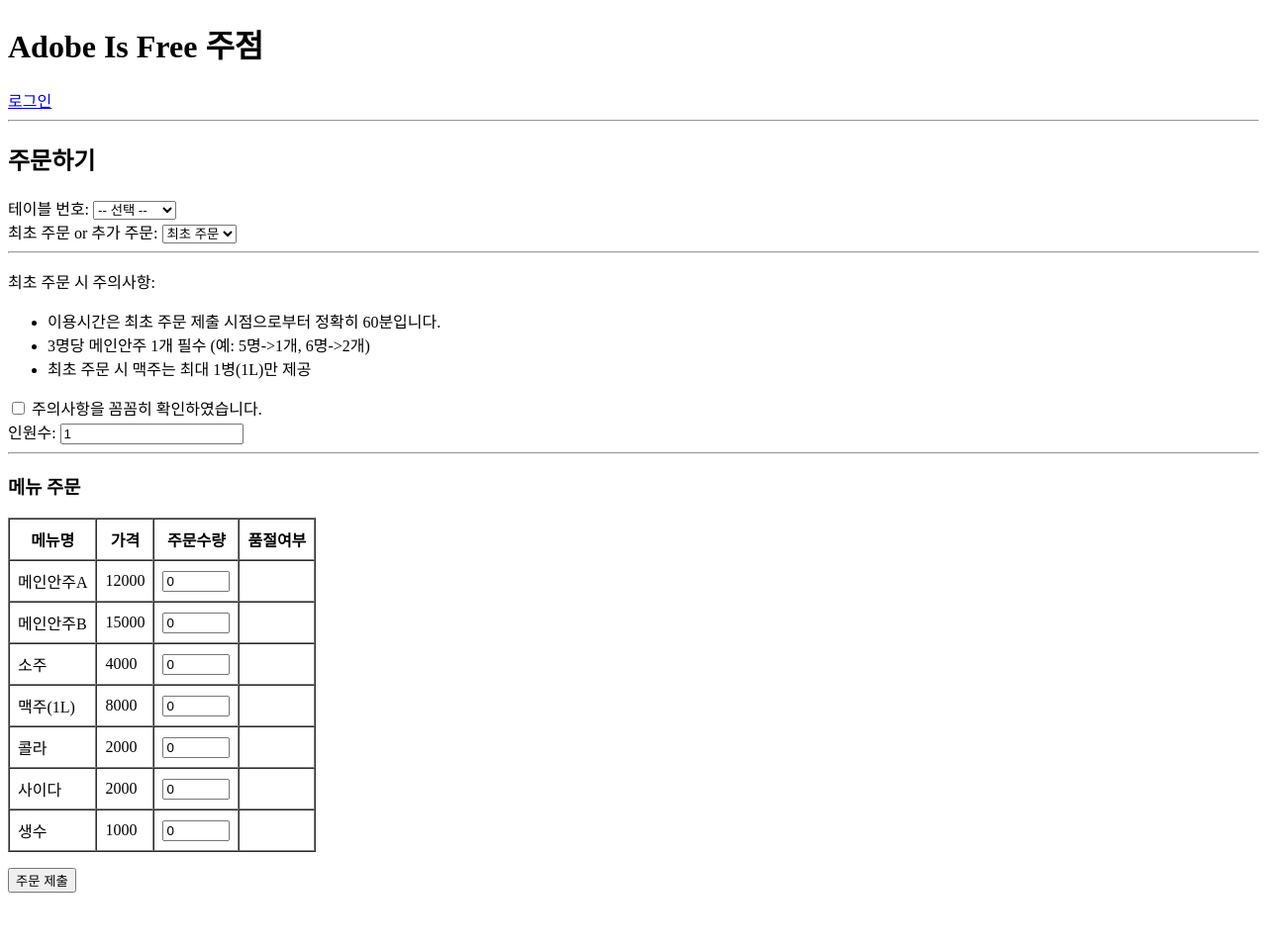
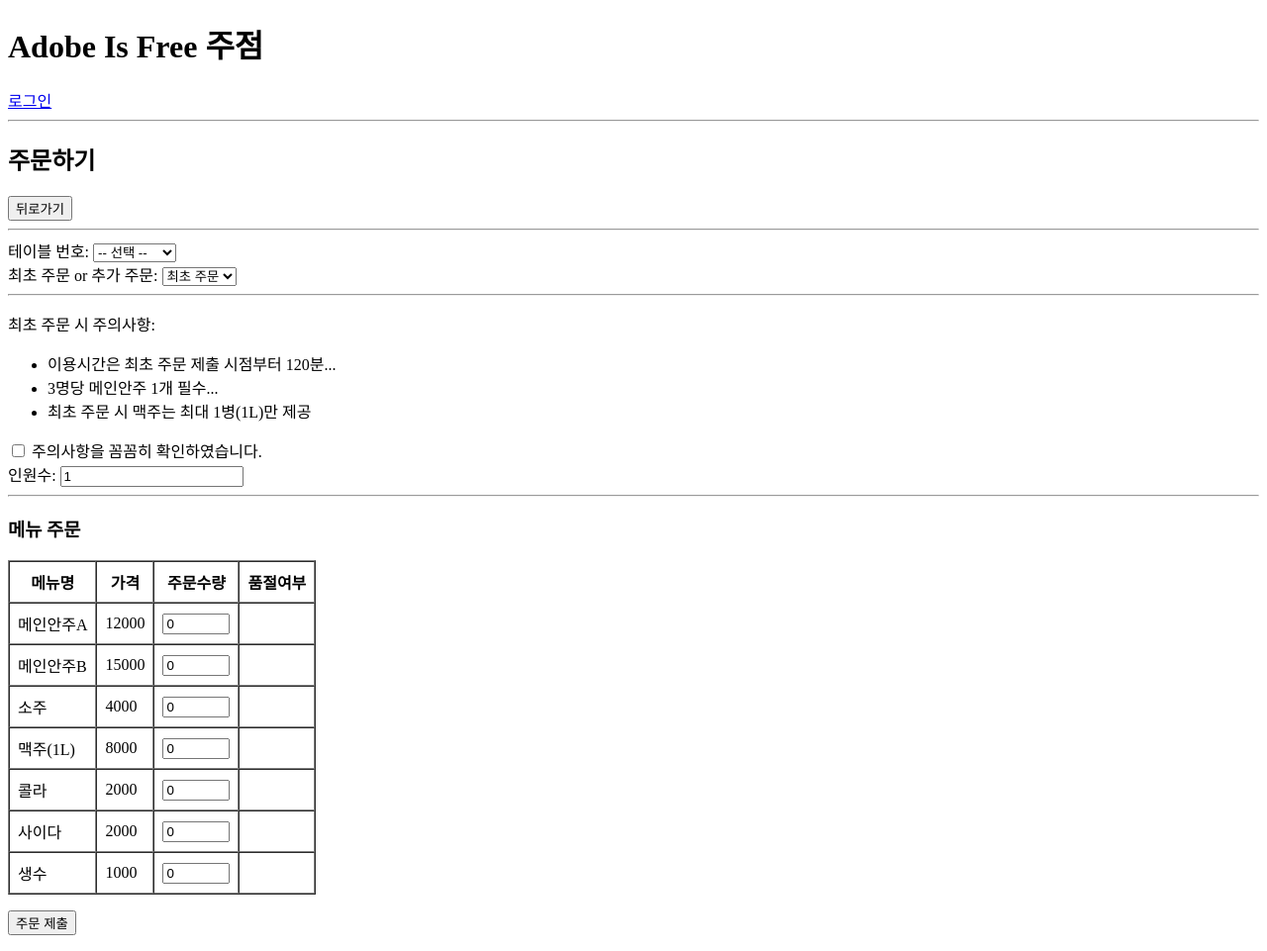
Before and after one commit to bag4355/restaurant-system, a Flask app: page /order in a window 1280 px wide. Shown: the whole page at 99% size. Before the commit the page ends 902 px from the top, so only its background shows below. Run offline with Flask 3, Linux system fonts and the light colour scheme.

Commit message:
Update order_form.html

```diff
--- a/templates/order_form.html
+++ b/templates/order_form.html
@@ -1,6 +1,11 @@
 {% extends "layout.html" %}
 {% block content %}
 <h2>주문하기</h2>
+
+<!-- ★ 뒤로가기 버튼 추가 (주문 폼 이전 페이지로) -->
+<button type="button" onclick="history.back()">뒤로가기</button>
+<hr />
+
 <form method="POST">
   <div>
     <label>테이블 번호: </label>
@@ -23,8 +28,8 @@
   <div>
     <p>최초 주문 시 주의사항:</p>
     <ul>
-      <li>이용시간은 최초 주문 제출 시점으로부터 정확히 60분입니다.</li>
-      <li>3명당 메인안주 1개 필수 (예: 5명->1개, 6명->2개)</li>
+      <li>이용시간은 최초 주문 제출 시점부터 120분...</li>
+      <li>3명당 메인안주 1개 필수...</li>
       <li>최초 주문 시 맥주는 최대 1병(1L)만 제공</li>
       <!-- 기타 주의사항 -->
     </ul>
@@ -64,6 +69,7 @@
     {% endfor %}
   </table>
   <p>
+    <!-- 제출 후 POST -> redirect -> 결과 페이지로 이동 -->
     <button type="submit">주문 제출</button>
   </p>
 </form>
```
